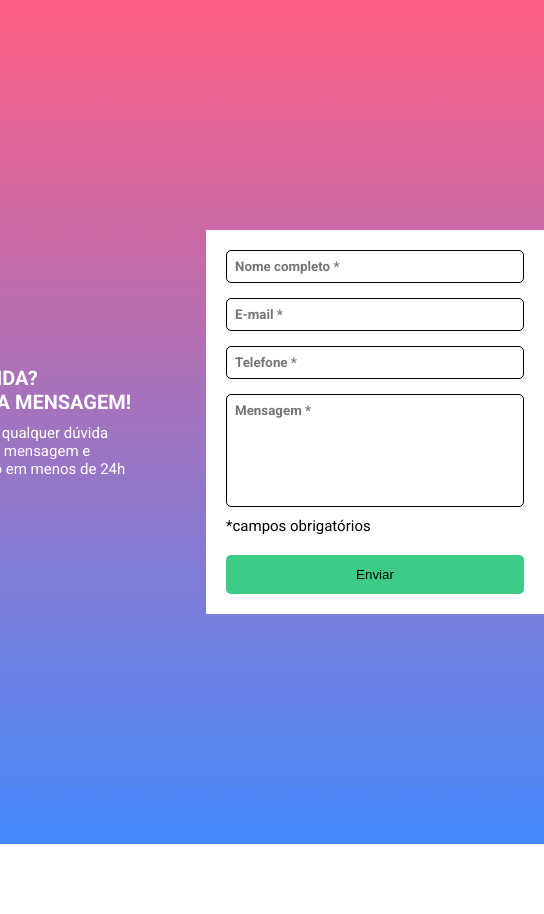
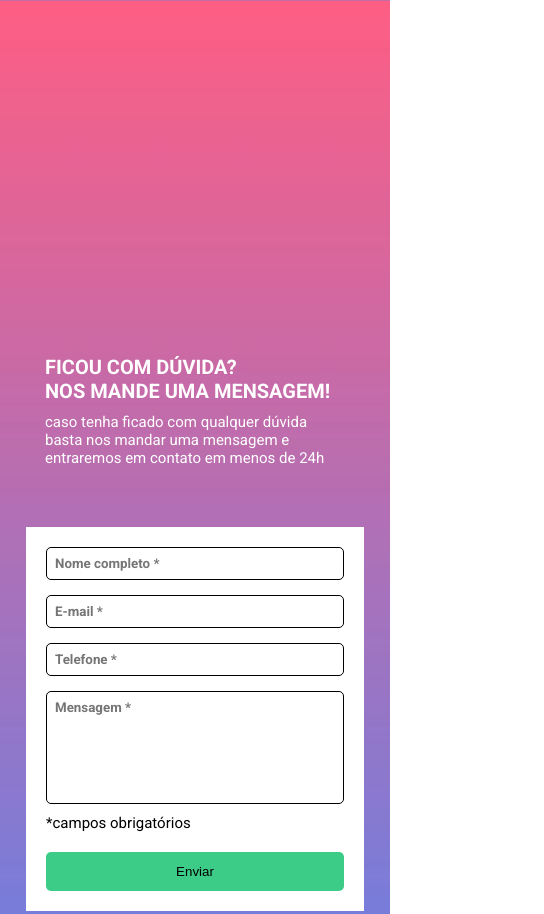
Before and after one commit to A-M-Gama/quest-formulario, a plain HTML site: page index.html in a window 390 px wide. Shown: the top 914 px of the page, 544 px wide, since content can reach past the window. Before the commit the page ends 844 px from the top, so only its background shows below. Drawn offline with Linux system fonts and the light colour scheme.

Commit message:
adicionado media query

```diff
--- a/src/css/style.css
+++ b/src/css/style.css
@@ -85,3 +85,12 @@ body {
 .borda-verde {
     border-color: #00C22B;
 }
+
+@media (max-width:710px) {
+    body {
+        height: 150vh;
+    }
+    .container {
+        flex-direction: column;
+    }
+}
```
